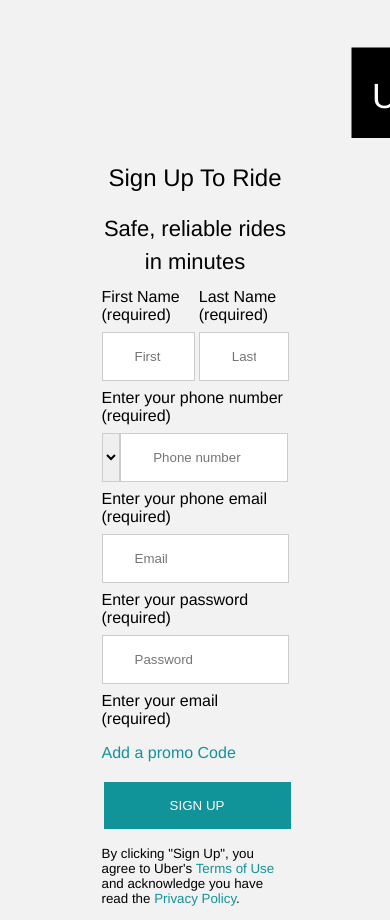
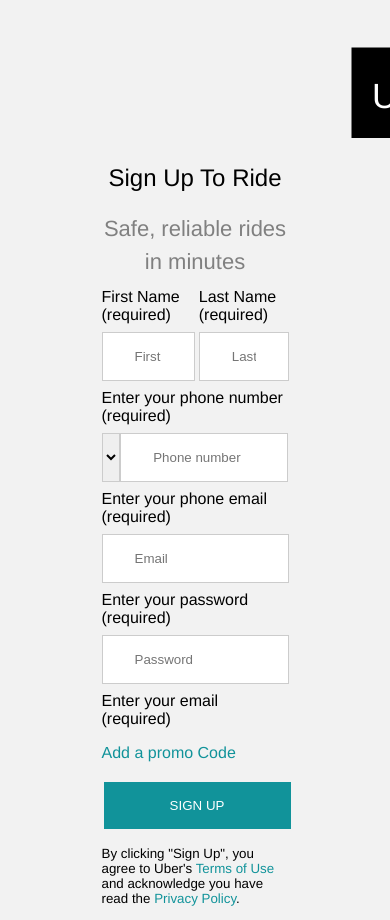
Before and after one commit to joshNic/level-up, a plain HTML site: page uberSignUp/index.html in a window 390 px wide. Shown: the top 920 px of the page. Drawn offline with Linux system fonts and the light colour scheme.

```diff
--- a/uberSignUp/assets/css/styles.css
+++ b/uberSignUp/assets/css/styles.css
@@ -78,15 +78,15 @@
 
 .signUp {
     font-size: 24px;
-    font-weight: 400;
+    font-weight: lighter;
     line-height: 100%;
     margin-bottom: 10px;
 }
 
 .slogan {
     font-size: 22px;
-    /*color:#11939a;*/
-    font-weight: 300%;
+    color:#808080;
+    font-weight: 100;
     line-height: 150%;
     margin-bottom: 10px;
 }
```
